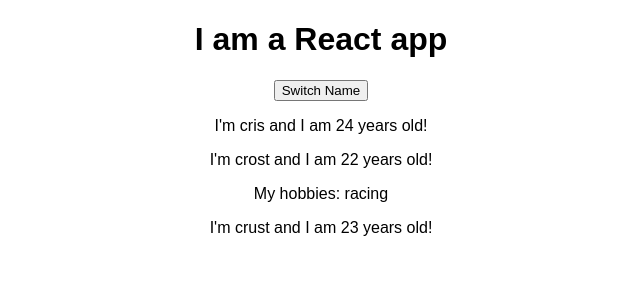
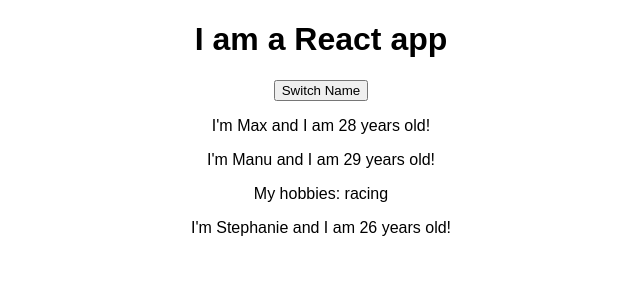
Before and after one commit to camolinasim/React_projects, a React (Create React App) app in the folder second_project_incremental/react-complete-guide/: page / in a window 1280 px wide. Shown: the top 300 px of the page, without its empty margins (319-959 px from the left). Built offline with nearby package versions, Linux system fonts and the light colour scheme.

Commit message:
tried linting and then deactivated it because I went crazy

```diff
--- a/second_project_incremental/react-complete-guide/src/App.js
+++ b/second_project_incremental/react-complete-guide/src/App.js
@@ -5,48 +5,53 @@
 class App extends Component {
   state = {
     persons: [
-      {name: 'cris', age: 24},
-      {name: 'crost', age: 22},
-      {name: 'crust', age: 23}
+      { name: 'Max', age: 28 },
+      { name: 'Manu', age: 29 },
+      { name: 'Stephanie', age: 26 },
     ],
-    otherState: 'some other value'
-  }
+    otherState: 'some other value',
+  };
 
-  switchNameHandler = () => {
+  switchNameHandler = (newName) => {
     // console.log('Button was clicked!')
     //DONT DO THIS: this.state.persons[0].name = 'potato'
     this.setState({
       persons: [
-      {name: 'A', age: 1},
-      {name: 'B', age: 2},
-      {name: 'C', age: 3}
-    ]
-   })
-  } //handler means this is a method you're not actively calling
-
+        { name: newName, age: 1 },
+        { name: 'B', age: 2 },
+        { name: 'C', age: 3 },
+      ],
+    });
+  }; //handler means this is a method you're not actively calling
 
   render() {
     return (
       <div className="App">
         <h1>I am a React app</h1>
-        <button onClick={this.switchNameHandler}>Switch Name</button>
+        <button onClick={this.switchNameHandler.bind(this, 'button')}>
+          Switch Name
+        </button>
         <Person
           name={this.state.persons[0].name}
           age={this.state.persons[0].age}
-        click={this.switchNameHandler}/>
+          click={this.switchNameHandler.bind(this, 'first')}
+        />
 
         <Person
           name={this.state.persons[1].name}
           age={this.state.persons[1].age}
-        click={this.switchNameHandler}>My hobbies: racing </Person>
+          click={this.switchNameHandler.bind(this, 'second')}
+        >
+          My hobbies: racing{' '}
+        </Person>
 
-        <Person name={this.state.persons[2].name}
+        <Person
+          name={this.state.persons[2].name}
           age={this.state.persons[2].age}
-        click={this.switchNameHandler}/>
-
+          click={this.switchNameHandler.bind(this, 'third')}
+        />
       </div>
     );
-
   }
 }
 
```
Also changed, not shown: second_project_incremental/react-complete-guide/src/Person/Person.js (+8 -8 lines). Lines whose indentation alone changed are shown as unchanged.
